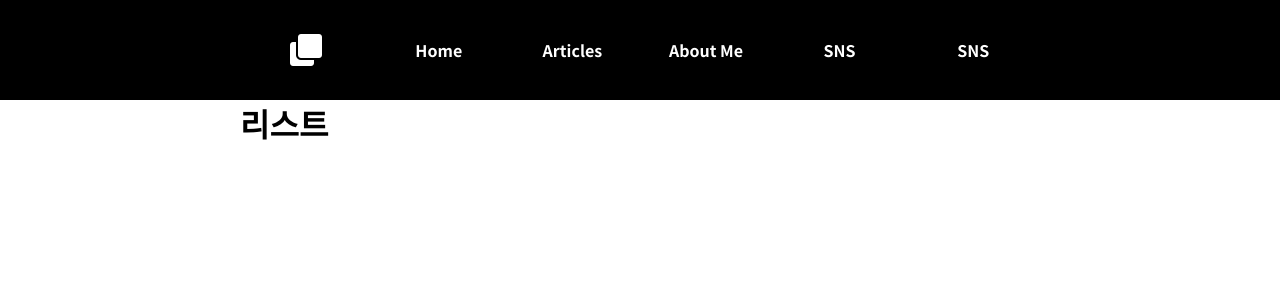
After one commit to JUNEkorea/my_blog, a PHP site: page /list.php in a window 1280 px wide. The commit adds this page. Shown: the top 300 px of the page. Run offline with PHP 8.4, Linux system fonts and the light colour scheme; some libraries are stand-ins or nearby versions.

Commit message:
상단메뉴.로고

```diff
--- /dev/null
+++ b/part/head.php
@@ -0,0 +1,57 @@
+<!DOCTYPE html>
+<html lang="en">
+
+<head>
+<meta charset="UTF-8">
+    <meta name="viewport" content="width=device-width, initial-scale=1.0">
+    <title>블로그</title>
+    <link rel="stylesheet" href="https://cdnjs.cloudflare.com/ajax/libs/font-awesome/5.12.0-2/css/all.min.css">
+    <link rel="stylesheet" href="/resource/common.css">
+    <script src="/resource/common.js"></script>
+</head>
+<body>
+    <div class="mobile-top-bar visible-sm-down flex">
+        <a href="#" class="btn-toggle-mobile-side-bar flex-as-c">
+            <div></div>
+            <div></div>
+            <div></div>
+        </a>
+    </div>
+
+    <div class="top-bar">
+        <div class="con height-100p flex">
+            <a href="/" class="logo flex flex-ai-c">
+                <i class="fas fa-clone"></i>
+            </a>
+            <nav class="menu-box-1 flex flex-1-0-0">
+                <ul class="flex flex-1-0-0">
+                    <li class="flex-1-0-0 flex"><a href="/" class="flex flex-1-0-0 flex-ai-c flex-jc-c">Home</a></li>
+                    <li class="flex-1-0-0 flex"><a href="/list.php" class="flex flex-1-0-0 flex-ai-c flex-jc-c">Articles</a>
+                    </li>
+                    <li class="flex-1-0-0 flex"><a href="/aboutMe.php" class="flex flex-1-0-0 flex-ai-c flex-jc-c">About Me</a>
+                    </li>
+                    <li class="flex-1-0-0 flex"><a href="#" class="flex flex-1-0-0 flex-ai-c flex-jc-c">SNS</a></li>
+                    <li class="flex-1-0-0 flex">
+                        <a href="#" class="flex flex-1-0-0 flex-ai-c flex-jc-c">SNS</a>
+                        <ul>
+                            <li>
+                                <a href="https://github.com/jhs512" target="_blank">
+                                    GITHUB
+                                </a>
+                            </li>
+                            <li>
+                                <a href="https://github.com/jhs512" target="_blank">
+                                    FACEBOOK
+                                </a>
+                            </li>
+                            <li>
+                                <a href="https://github.com/jhs512" target="_blank">
+                                    INSTA
+                                </a>
+                            </li>
+                        </ul>
+                    </li>
+                </ul>
+            </nav>
+        </div>
+    </div>
--- /dev/null
+++ b/public/list.php
@@ -0,0 +1,7 @@
+<?php
+include "../part/head.php";
+?>
+<h1 class="con">리스트</h1>
+<?php
+include "../part/foot.php";
+?>
--- /dev/null
+++ b/public/resource/common.css
@@ -0,0 +1,354 @@
+/* 폰트적용 */
+@import url(//fonts.googleapis.com/earlyaccess/notosanskr.css);
+
+html {
+    font-family: "Noto Sans KR", sans-serif;
+}
+
+/* 노말라이즈 */
+body,
+ul,
+li,
+h1 {
+    margin: 0;
+    padding: 0;
+    list-style: none;
+}
+
+a {
+    color: inherit;
+    text-decoration: none;
+}
+
+label[for] {
+    cursor: pointer;
+    user-select: none;
+}
+
+/* 라이브러리 */
+.block {
+    display: block;
+}
+
+.inline-block {
+    display: inline-block;
+}
+
+.absolute-left {
+    position: absolute;
+    left: 0;
+}
+
+.absolute-right {
+    position: absolute;
+    right: 0;
+}
+
+.absolute-bottom {
+    position: absolute;
+    bottom: 0;
+}
+
+.absolute-top {
+    position: absolute;
+    top: 0;
+}
+
+.absolute-center {
+    position: absolute;
+    left: 50%;
+    transform: translateX(-50%);
+}
+
+.absolute-middle {
+    position: absolute;
+    top: 50%;
+    transform: translateY(-50%);
+}
+
+.absolute-middle.absolute-center {
+    position: absolute;
+    top: 50%;
+    left: 50%;
+    transform: translateX(-50%) translateY(-50%);
+}
+
+.relative {
+    position: relative;
+}
+
+.cell {
+    float: left;
+    box-sizing: border-box;
+}
+
+.cell-right {
+    float: right;
+    box-sizing: border-box;
+}
+
+.row::after {
+    content: "";
+    display: block;
+    clear: both;
+}
+
+.clear-both {
+    clear: both;
+}
+
+.img-box>img {
+    width: 100%;
+    display: block;
+}
+
+.con {
+    margin-left: auto;
+    margin-right: auto;
+}
+
+.margin-0-auto {
+    margin-left: auto;
+    margin-right: auto;
+}
+
+.text-align-center {
+    text-align: center;
+}
+
+.text-align-right {
+    text-align: right;
+}
+
+.line-height-0 {
+    line-height: 0;
+}
+
+.line-height-0>* {
+    line-height: normal;
+}
+
+.width-30px {
+    width: 30px;
+}
+
+.width-35px {
+    width: 35px;
+}
+
+.width-40px {
+    width: 35px;
+}
+
+.width-45px {
+    width: 35px;
+}
+
+.width-50px {
+    width: 50px;
+}
+
+.width-80px {
+    width: 80px;
+}
+
+.width-100px {
+    width: 100px;
+}
+
+.width-100p {
+    width: 100%;
+}
+
+.width-60p {
+    width: 60%;
+}
+
+.width-55p {
+    width: 55%;
+}
+
+.width-50p {
+    width: 50%;
+}
+
+.width-45p {
+    width: 45%;
+}
+
+.width-40p {
+    width: 40%;
+}
+
+.width-30p {
+    width: 30%;
+}
+
+.width-35p {
+    width: 35%;
+}
+
+.width-100p-except-30px {
+    width: calc(100% - 30px);
+}
+
+.width-100p-except-35px {
+    width: calc(100% - 35px);
+}
+
+.width-100p-except-40px {
+    width: calc(100% - 40px);
+}
+
+.width-100p-except-50px {
+    width: calc(100% - 50px);
+}
+
+.width-100p-except-80px {
+    width: calc(100% - 80px);
+}
+
+.width-100p-except-100px {
+    width: calc(100% - 100px);
+}
+
+.height-100p {
+    height: 100%;
+}
+
+.height-50p {
+    height: 50%;
+}
+
+.border-box {
+    box-sizing: border-box;
+}
+
+.font-size-dot-8rem {
+    font-size: .8rem;
+}
+
+.table-row {
+    display: table;
+}
+
+.table-row.row::after {
+    display: inline;
+    clear: non;
+}
+
+.table-row>.cell {
+    float: none;
+    display: table-cell;
+}
+
+.border-red {
+    border:3px solid red;
+}
+
+/* 라이브러리 - flex */
+*>.flex {
+    display: flex;
+}
+
+*>.flex-column-nowrap {
+    display: flex;
+    flex-flow: column nowrap;
+}
+
+*>.flex-grow-1 {
+    flex-grow: 1;
+}
+
+*>.flex-jc-end {
+    display: flex;
+    justify-content: flex-end;
+}
+
+*>.flex-jc-c {
+    display: flex;
+    justify-content: center;
+}
+
+*>.flex-ai-c {
+    display: flex;
+    align-items: center;
+}
+
+*>.flex-row-nowrap {
+    flex-direction: row;
+    flex-wrap: nowrap;
+}
+
+*>.flex-ch-basis-0 {
+    display: flex;
+}
+
+.flex-ch-basis-0>* {
+    flex-basis: 0;
+}
+
+*>.flex-1-0-0 {
+    flex: 1 0 0;
+}
+
+/* 커스텀 */
+.con {
+    max-width: 800px;
+}
+
+/* 탑바 시작 */
+.top-bar {
+    background-color:black;
+    color:white;
+    height: 100px;
+}
+.top-bar .logo {
+    padding:0 50px;
+    font-size:2rem;
+}
+
+.top-bar .menu-box-1 > ul > li {
+    position: relative;
+}
+
+.top-bar .menu-box-1 ul > li > a {
+    font-weight: bold;
+}
+
+.top-bar .menu-box-1 > ul > li:hover > a {
+    background-color:white;
+    color:black;
+    font-weight: bold;
+    text-decoration: underline;
+}
+/* 탑바 끝 */
+
+.top-bar .menu-box-1 > ul ul {
+    display: none;
+    position: absolute;
+    top:100%;
+    left:-2px;
+    width:100%;
+    background-color:white;
+    color:black;
+    border:2px solid black;
+    border-top:0;
+}
+
+.top-bar .menu-box-1 > ul > li:hover > ul {
+    display:block;
+}
+
+.top-bar .menu-box-1 > ul ul > li > a {
+    display: block;
+    text-align: center;
+    padding:20px 0;
+}
+
+.top-bar .menu-box-1 > ul ul > li:hover > a {
+    background-color:black;
+    color:white;
+}
+
+/* 탑바 끝 */
```
Also changed, not shown: public/aboutme.php (added, +7 -0 lines), public/index.php (+29 -7 lines), part/foot.php (added), public/resource/common.js (added).
